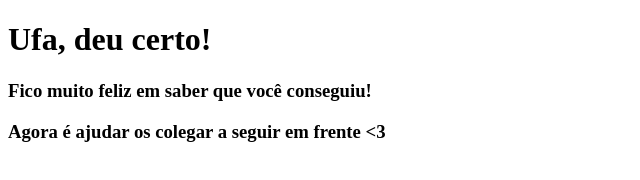
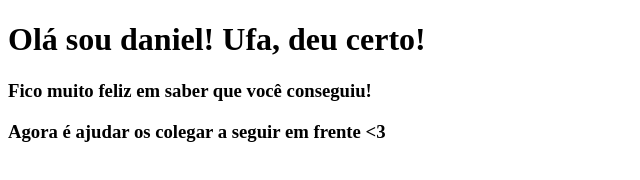
Before and after one commit to ellenCoelh/html-textview, a plain HTML site: page index.html in a window 1280 px wide. Shown: the whole page, without its empty margins (0-640 px from the left). Drawn offline with Linux system fonts and the light colour scheme.

Commit message:
Adicionando label ola

```diff
--- a/index.html
+++ b/index.html
@@ -7,7 +7,7 @@
     <title>Desafio Next</title>
   </head>
   <body>
-    <h1>Ufa, deu certo!</h1>
+    <h1>Olá sou daniel! Ufa, deu certo!</h1>
     <h3>Fico muito feliz em saber que você conseguiu!</h3>
     <h3>Agora é ajudar os colegar a seguir em frente <3</h3>
   </body>
```
